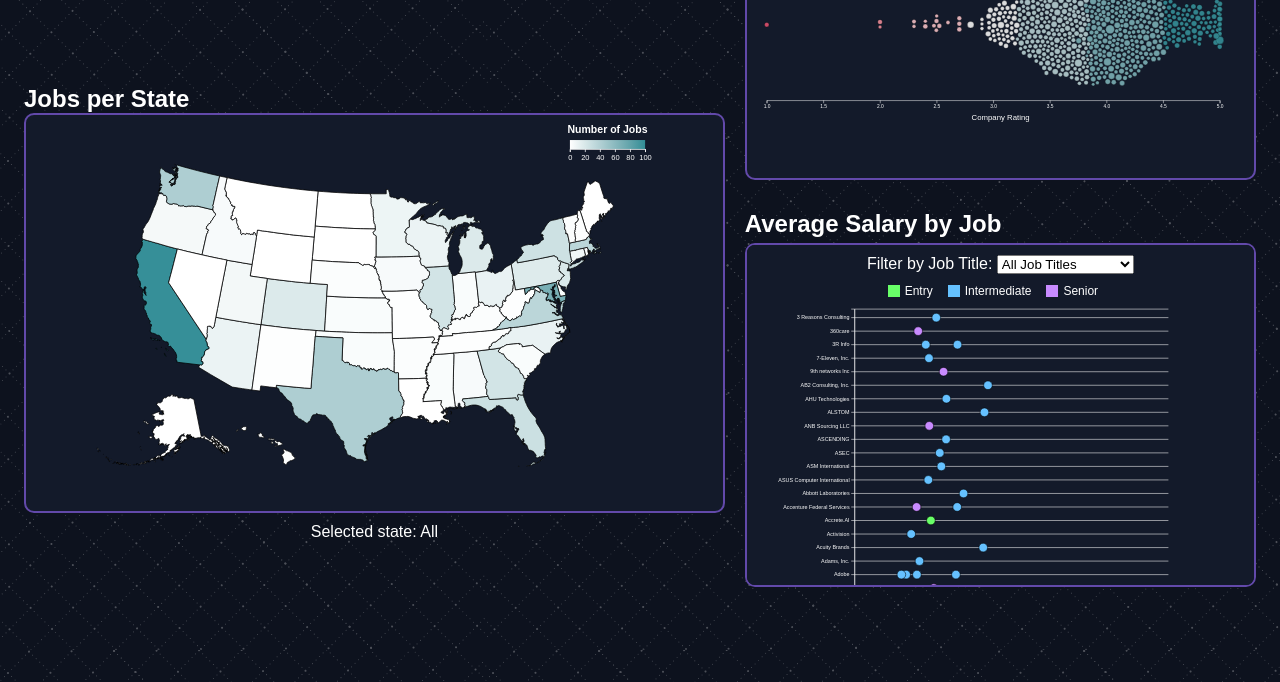
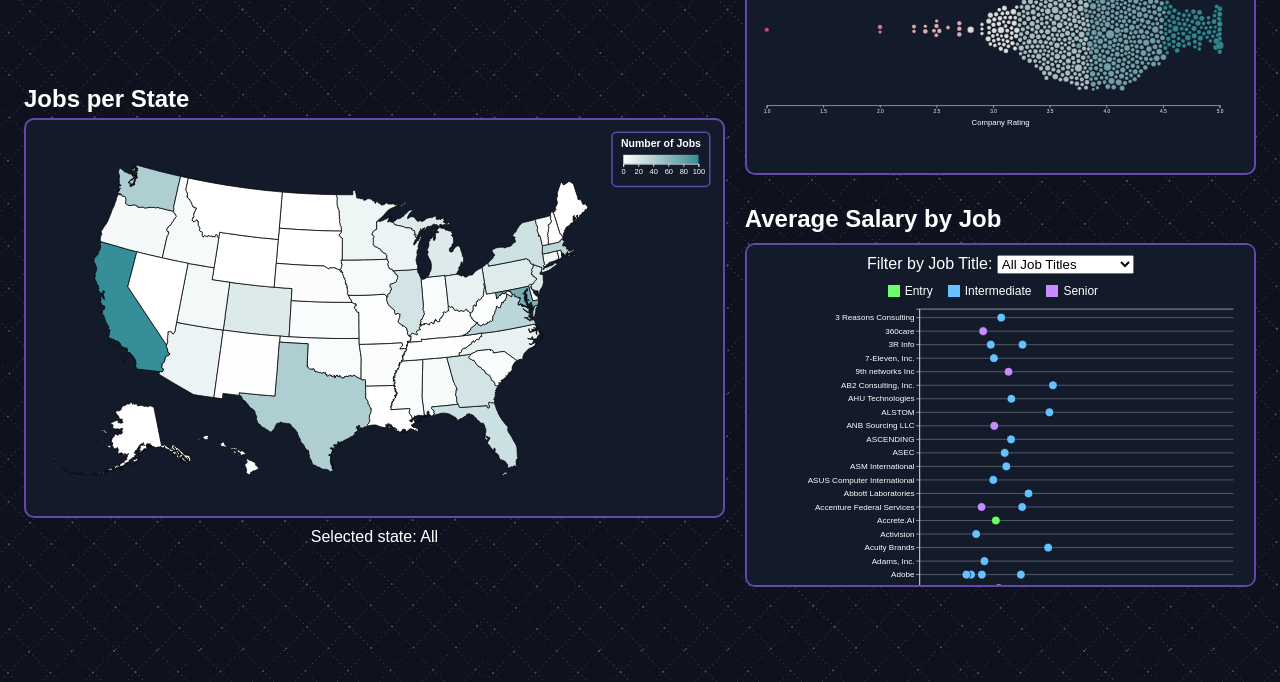
Before and after one commit to yhouyang02/us-software-engineer-jobs-salaries-2024, a plain HTML site: page index.html in a window 1280 px wide. Shown: the part 118-800 px from the top of the page. Drawn offline with Linux system fonts and the light colour scheme.

Commit message:
Added flipping tooltips, reformatted layout and refined the scatterplot

```diff
--- a/index.html
+++ b/index.html
@@ -19,7 +19,7 @@
 
                 <div class="map-section">
                     <p class="view-title">Jobs per State</p>
-                    <div id="map">
+                    <div id="map" style="margin-top: 5px">
                         <svg id="map-svg"></svg>
                     </div>
                     <div id="selected-state" style="text-align: center; margin-top: 10px;">
@@ -31,12 +31,12 @@
             <!-- Right Column: Charts -->
             <div id="right-column">
                 <p class="view-title-right-column">Average Salary and Company Rating</p>
-                <div id="bubble-chart">
+                <div id="bubble-chart" style="margin-top: 5px">
                     <svg id="bubble-svg"></svg>
                 </div>
 
                 <p class="view-title-right-column">Average Salary by Job</p>
-                <div id="scatter-plot">
+                <div id="scatter-plot" style="margin-top: 5px">
                     <div class="container">
                         <label for="job-title">Filter by Job Title: </label>
                         <select id="job-title">
--- a/js/bubble_chart.js
+++ b/js/bubble_chart.js
@@ -147,8 +147,26 @@ class BubbleChart {
 
         const legendWidth = 150,
             legendHeight = 15,
-            legendX = vis.config.margin.left + 20, // Move to upper left
-            legendY = vis.config.margin.top + 20; // Adjusted Y position
+            legendX = vis.config.margin.left + 8, // Move to upper left
+            legendY = vis.config.margin.top + 26; // Adjusted Y position
+
+        // Adding the background box for the legend
+        const paddingX = 15;
+        const totalBoxWidth = legendWidth + paddingX * 2;
+        const totalBoxHeight = legendHeight + 45;
+
+        // Background box with border
+        vis.svg.append("rect")
+            .attr("x", legendX - paddingX)
+            .attr("y", legendY - 35)
+            .attr("width", totalBoxWidth)
+            .attr("height", totalBoxHeight + 15)
+            .attr("fill", "#131a2a")
+            .attr("stroke", "#6249aa")
+            .attr("stroke-width", 2)
+            .attr("rx", 6)
+            .attr("ry", 6);
+
 
         // Append legend gradient inside the main SVG
         const defs = vis.svg.append("defs");
@@ -263,8 +281,16 @@ class BubbleChart {
                 `);
             })
             .on("mousemove", (event) => {
+                const tooltipWidth = vis.tooltip.node().offsetWidth;
+                const pageWidth = window.innerWidth;
+
+                let leftPos = event.pageX + 10;
+                if (event.pageX + tooltipWidth + 20 > pageWidth) {
+                    leftPos = event.pageX - tooltipWidth - 10;
+                }
+
                 vis.tooltip
-                    .style("left", (event.pageX + 10) + "px")
+                    .style("left", leftPos + "px")
                     .style("top", (event.pageY - 20) + "px");
             })
             .on("mouseleave", (event) => {
--- a/js/map.js
+++ b/js/map.js
@@ -4,7 +4,7 @@ class GeoMap {
             parentElement: _config.parentElement,
             containerWidth: 900,
             containerHeight: 500,
-            margin: { top: 10, right: 10, bottom: 10, left: 10 },
+            margin: { top: 10, right: 40, bottom: 10, left: -50},
             tooltipPadding: 10,
             legendTop: 20,
             legendRight: 20,
@@ -154,9 +154,30 @@ class GeoMap {
     createLegend() {
         let vis = this;
 
+        const legendX = vis.width - vis.config.legendRight - vis.config.legendRectWidth - 9;
+        const legendY = vis.config.legendTop + 13;
+
         const legendGroup = vis.svg.append("g")
             .attr("class", "legend-group")
-            .attr("transform", `translate(${vis.width - vis.config.legendRight - vis.config.legendRectWidth - 50},${vis.config.legendTop})`);
+            .attr("transform", `translate(${legendX},${legendY})`);
+
+
+        // css colors
+        // border: 2px solid #6249aa;
+        // border-radius: 10px;
+        // background-color: #131a2a;
+        // Added background
+        legendGroup.append("rect")
+            .attr("class", "legend-background")
+            .attr("x", -15)
+            .attr("y", -30)
+            .attr("width", vis.config.legendRectWidth + 30)
+            .attr("height", vis.config.legendRectHeight + 60)
+            .attr("fill", "#131a2a")
+            .attr("stroke", "#6249aa")
+            .attr("stroke-width", 2)
+            .attr("rx", 6)
+            .attr("ry", 6);
 
         // Add legend title
         legendGroup.append("text")
@@ -201,6 +222,7 @@ class GeoMap {
             .attr("transform", `translate(0, ${vis.config.legendRectHeight})`)
             .call(legendAxis);
     }
+
 
 
     /**
@@ -306,6 +328,10 @@ class GeoMap {
                     vis.resetZoom();
                 }
             });
+
+
+
+
     }
 
     // Click on state to zoom in & display city jobs
@@ -329,7 +355,7 @@ class GeoMap {
         }
 
         vis.selectedState = clickedState;
-        d3.select("#selected-state").text("Selected state: " + clickedState);
+        d3.select("#selected-state").html("Selected state: " + clickedState + "<br>Click " + clickedState +  " again to view all states.");
 
         const bounds = vis.geoPath.bounds(d);
         const dx = bounds[1][0] - bounds[0][0];
--- a/js/scatter_chart.js
+++ b/js/scatter_chart.js
@@ -25,7 +25,7 @@ d3.csv("./data/salaries.csv").then(data => {
     // dimensions of the graph
 const width = 900,
     initialHeight = 600,
-    margin = { top: 20, right: 140, bottom: 60, left: 180 };
+    margin = { top: 20, right: 20, bottom: 60, left: 300 };
 
 const svg = d3.select("#chart")
     .attr("viewBox", `0 0 ${width} ${initialHeight}`)
@@ -85,10 +85,20 @@ const svg = d3.select("#chart")
         yAxisGroup.transition().duration(500)
             .call(d3.axisLeft(yScale));
 
+
+        yAxisGroup.selectAll("text")
+            .style("font-size", "15px")
+
         // Update X-axis
         xAxisGroup.transition().duration(500)
             .attr("transform", `translate(0,${height - margin.top - margin.bottom})`)
             .call(d3.axisBottom(xScale));
+
+
+        gridGroup.selectAll("line")
+            .style("stroke", "white")
+            .style("stroke-opacity", 0.5);
+
 
         // end transition
 
@@ -117,6 +127,7 @@ const svg = d3.select("#chart")
             .attr("stroke", "black")
             .attr("stroke-width", 1)
             .on("mouseover", (event, d) => {
+                d3.select(event.currentTarget).style("cursor", "pointer");
                 let tooltipContent = `
                     <strong>Company:</strong> ${d["Company"]} <br>
 
@@ -133,10 +144,21 @@ const svg = d3.select("#chart")
                     <strong>Avg Salary:</strong> $${d["Avg Salary"]}
                 `;
 
-                customTooltip.style("visibility", "visible")
-                    .html(tooltipContent)
-                    .style("left", (event.pageX + 10) + "px")
+                customTooltip.html(tooltipContent)
+                    .style("visibility", "visible");
+
+                const tooltipWidth = customTooltip.node().offsetWidth;
+                const pageWidth = window.innerWidth;
+
+                let leftPos = event.pageX + 10;
+                if (event.pageX + tooltipWidth + 20 > pageWidth) {
+                    leftPos = event.pageX - tooltipWidth - 10;
+                }
+
+                customTooltip
+                    .style("left", leftPos + "px")
                     .style("top", (event.pageY - 10) + "px");
+
             })
             .on("mouseout", () => {
                 customTooltip.style("visibility", "hidden");
```
